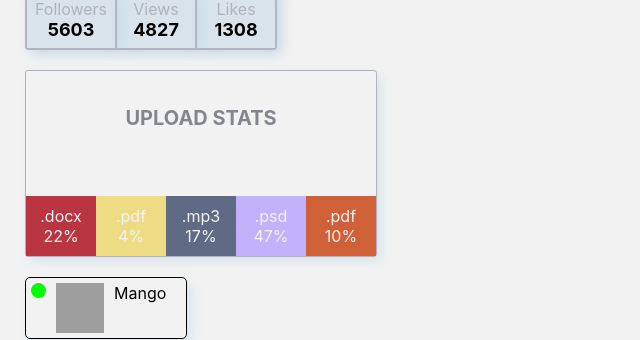
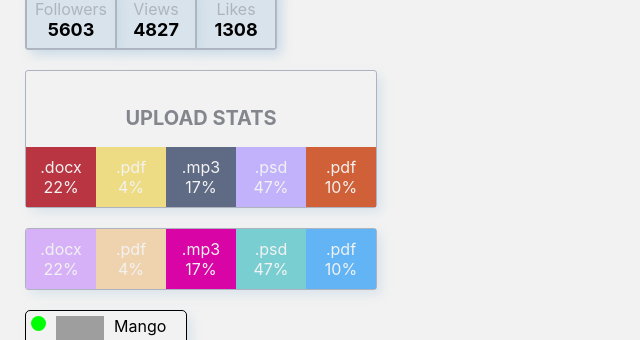
Before and after one commit to fenota-viktoriya/goit-react-hw-01-components, a React (Create React App) app: page / in a window 1280 px wide. Shown: the part 289-629 px from the top of the page, without its empty margins (0-640 px from the left). Built offline with nearby package versions, Linux system fonts and the light colour scheme; grey boxes are pictures that could not be loaded.

Commit message:
adds stat without title

```diff
--- a/src/components/APP/App.jsx
+++ b/src/components/APP/App.jsx
@@ -20,6 +20,7 @@ export const App = () => {
         stats={user.stats}
       />
       <Statistics title="Upload stats" stats={data} fn={getRandomColor} />
+      <Statistics stats={data} fn={getRandomColor} />
       <FriendList friends={friends} />
       <TransactionHistory items={transactions} />
     </Container>
--- a/src/components/Statistics/Statistics.styled.js
+++ b/src/components/Statistics/Statistics.styled.js
@@ -2,9 +2,7 @@ import styled from '@emotion/styled';
 import { theme } from 'Styles';
 
 export const StatisticsSection = styled.section`
-  padding-top: 35px;
   width: 350px;
-  height: 150px;
   display: flex;
   flex-direction: column;
   justify-content: space-between;
@@ -16,6 +14,7 @@ export const StatisticsSection = styled.section`
 `;
 
 export const Title = styled.h2`
+  padding-top: 35px;
   font-size: 20px;
   text-transform: uppercase;
   color: ${theme.colors.darkGray};
```
